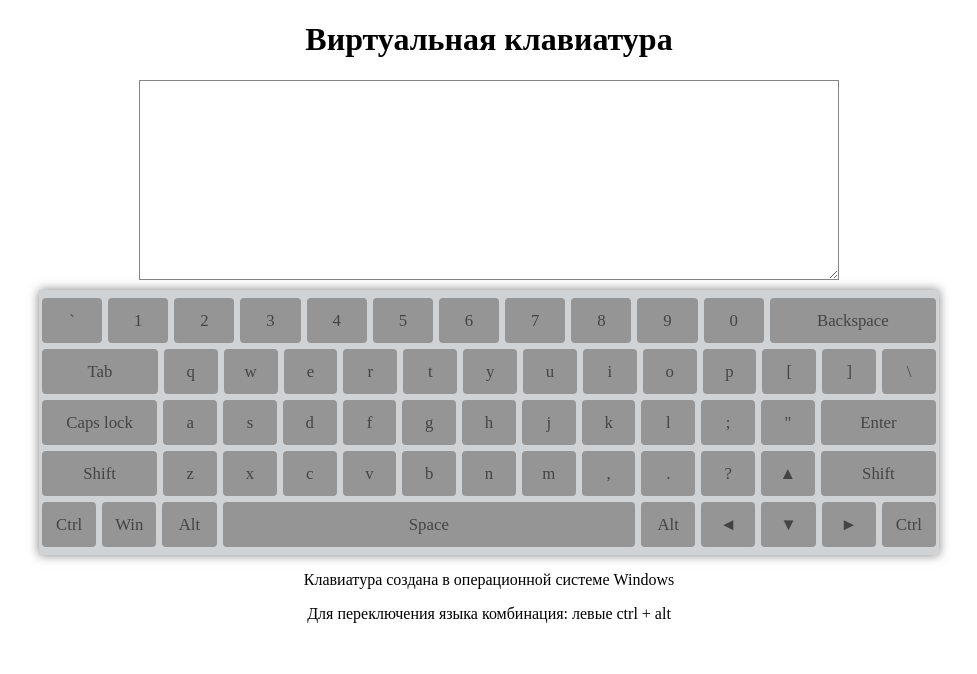
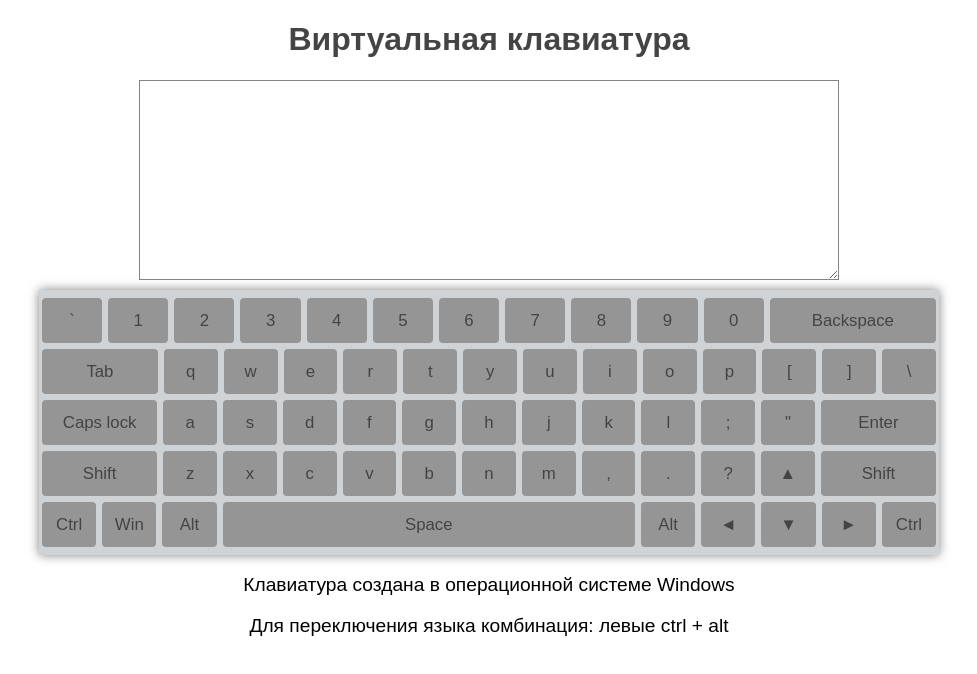
Before and after one commit to ArkadiiDavydenko/Virtual_Keyboard, a website: page index.html in a window 1280 px wide. Shown: the whole page, without its empty margins (151-1128 px from the left). Drawn offline with Linux system fonts and the light colour scheme.

Commit message:
feat: add animation for keys

```diff
--- a/src/css/style.css
+++ b/src/css/style.css
@@ -5,6 +5,12 @@
 body {
     margin: 0;
     padding: 0;
+    font-family: 'Arial';
+}
+
+.title {
+    color: #444444;
+    font-size: 2rem;
 }
 
 
@@ -55,7 +61,7 @@ body {
     border-radius: 4px;
     border: none;
     background: #969595;
-    color:  #444444;
+    color: #444444;
     font-size: 1.05rem;
     outline: none;
     cursor: pointer;
@@ -65,7 +71,18 @@ body {
     vertical-align: top;
     padding: 0;
     -webkit-tap-highlight-color: transparent;
-     flex: 0.5 1 45px;
+    transition: all 0.2s;
+    flex: 0.5 1 45px;
+
+}
+
+.keyboard__key:hover {
+    box-shadow: 0 0 10px rgb(4, 6, 121);
+}
+
+.keyboard__key:active {
+    border-radius: 45%;
+    box-shadow: 0 0 17px rgb(8, 9, 112);
 }
 
 .keyboard__key_long {
@@ -81,5 +98,6 @@ body {
 }
 
 .description, .language {
+    font-size: 1.2rem;
     text-align: center;
 }
--- a/src/js/index.js
+++ b/src/js/index.js
@@ -7,7 +7,6 @@ class Element {
         this.node = elem;
     }
 }
-
 
 const KEY_ENG = [
     ['`', '1', '2', '3', '4', '5', '6', '7', '8', '9', '0', 'Backspace',],
@@ -25,6 +24,7 @@ const KEY_RUS = [
     ['Ctrl', 'Win', 'Alt', 'Space', 'Alt', '◄', '▼', '►', 'Ctrl']
 ];
 
+function init() {
 
     const WRAPPER = new Element(document.body, 'div', 'wrapper');
     const HEADER = new Element(WRAPPER.node, 'header', 'header');
@@ -35,6 +35,7 @@ const MAIN = new Element(WRAPPER.node, 'main', 'main');
     const TEXTAREA = new Element(MAIN.node, 'textarea', 'textarea');
     TEXTAREA.node.setAttribute("rows", 5);
     TEXTAREA.node.setAttribute("columns", 50);
+    // TEXTAREA.node.setAttribute("autofocus", );
 
     const KEYBOARD = new Element(MAIN.node, 'div', 'keyboard');
 
@@ -79,3 +80,7 @@ KEY_ENG.forEach(keyArr => {
 
 
     })
+
+}
+
+window.addEventListener('DOMContentLoaded', init)
```
Lines whose indentation alone changed are shown as unchanged.
